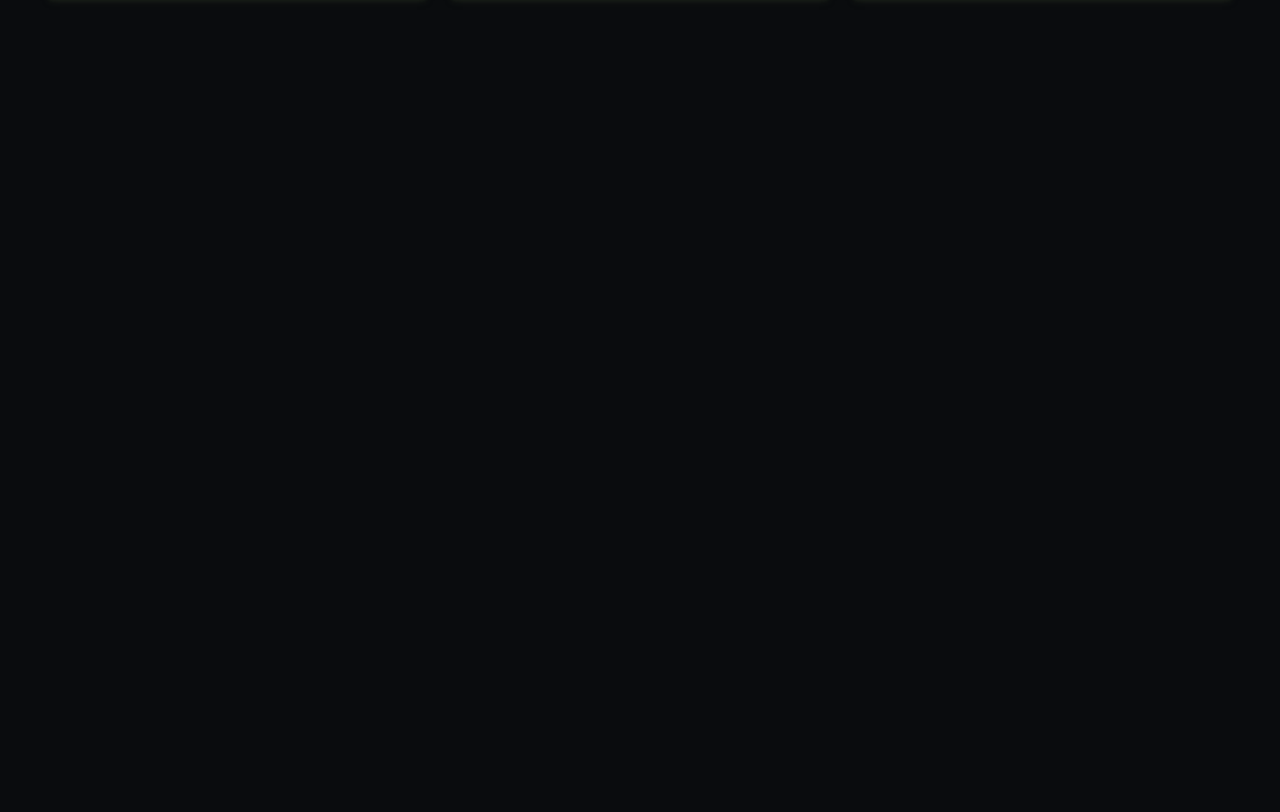
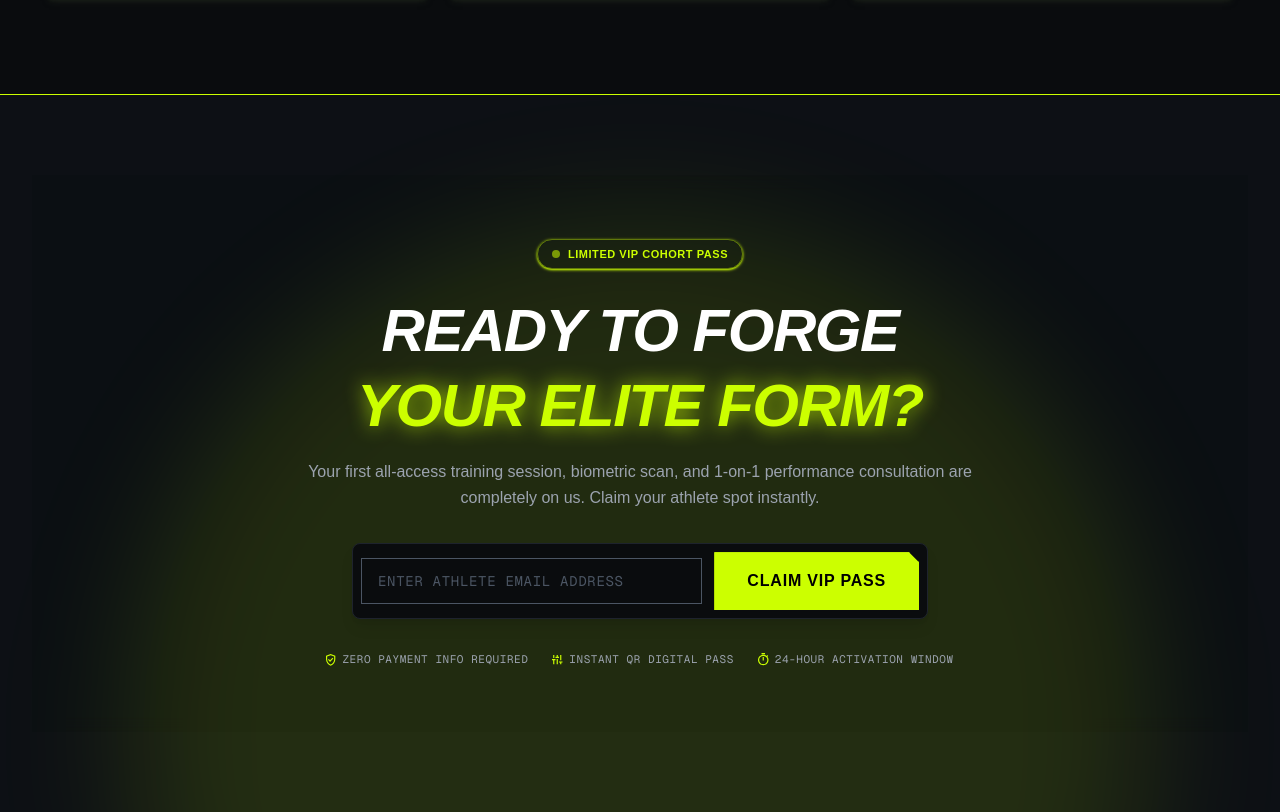
Before and after one commit to Mohamed-Mos-aad/fitzone, a Next.js app: page / in a window 1280 px wide. Shown: the part 5026-5838 px from the top of the page. Before the commit the page ends 5120 px from the top, so only its background shows below. Built offline with nearby package versions, Linux system fonts and the light colour scheme.

Commit message:
CTASection section finished

```diff
--- a/app/page.tsx
+++ b/app/page.tsx
@@ -6,6 +6,7 @@ import Plans from "@/presentation/sections/landing/Plans";
 import Coaches from "@/presentation/sections/landing/Coaches";
 import Timetable from "@/presentation/sections/landing/Timetable";
 import Facilities from "@/presentation/sections/landing/Facilities";
+import CTASection from "@/presentation/sections/landing/CTASection";
 
 
 
@@ -20,6 +21,7 @@ export default function Home() {
         <Coaches />
         <Timetable />
         <Facilities />
+        <CTASection />
       </main>
     </>
   );
--- /dev/null
+++ b/presentation/sections/landing/CTASection.tsx
@@ -0,0 +1,86 @@
+// ** Hooks && Tools
+import Image from 'next/image'
+// ** Assets
+import background from '@/public/images/herobackground.png'
+// ** Components
+import Badge from '@/presentation/components/ui/Badge'
+import Button from '@/presentation/components/ui/Button'
+
+
+
+export default function CTASection() {
+    return (
+        <section className="w-full relative py-20 px-4 sm:px-8 flex items-center justify-center bg-[#0D1015] border-t border-[#CCFF00] text-white overflow-hidden">
+            <Image
+                src={background}
+                alt="background"
+                fill
+                className="object-cover -z-10 opacity-40"
+            />
+
+            <div className="w-full p-8 sm:p-12 md:p-16 flex flex-col items-center text-center relative bg-[#0C0F13]/80 backdrop-blur-sm">
+                <span className="w-[84%] aspect-square bg-[#CCFF00]/12 rounded-full absolute blur-3xl left-1/2 top-full -z-10 -translate-x-1/2 -translate-y-1/2 pointer-events-none"></span>
+                <div className="mb-6">
+                    <Badge
+                        title={
+                            <span className="flex items-center gap-2 text-[11px] font-bold tracking-wider text-[#CCFF00]">
+                                <span className="w-2 h-2 rounded-full bg-[#CCFF00] animate-pulse"></span>
+                                LIMITED VIP COHORT PASS
+                            </span>
+                        }
+                        type="primary"
+                    />
+                </div>
+
+                <h2 className="text-3xl sm:text-5xl md:text-6xl font-bold italic tracking-tight uppercase leading-tight mb-4">
+                    READY TO FORGE <br />
+                    <span className="text-[#CCFF00] drop-shadow-[0_0_10px_rgba(204,255,0,0.75)]">
+                        YOUR ELITE FORM?
+                    </span>
+                </h2>
+
+                <p className="text-sm sm:text-base text-[#9CA3AF] max-w-2xl mx-auto mb-8 leading-relaxed">
+                    Your first all-access training session, biometric scan, and 1-on-1 performance consultation are completely on us. Claim your athlete spot instantly.
+                </p>
+
+                <form
+                    className="w-full max-w-xl flex flex-col sm:flex-row items-center gap-3 bg-[#0A0C0E] p-2 border border-[#1E232D] rounded-lg mb-8 shadow-lg"
+                >
+                    <input
+                        type="email"
+                        placeholder="ENTER ATHLETE EMAIL ADDRESS"
+                        className="w-full bg-transparent px-4 py-3 text-sm text-white placeholder-[#4B5563] border border-[#4B5563] focus:outline-none tracking-wider uppercase font-mono"
+                    />
+                    <div className="w-full sm:w-auto shrink-0">
+                        <Button
+                            title="CLAIM VIP PASS"
+                            type="primary"
+                            className="w-full sm:w-auto font-bold tracking-wider uppercase bg-[#CCFF00] text-black"
+                        />
+                    </div>
+                </form>
+
+                <div className="flex flex-wrap items-center justify-center gap-6 text-[10px] sm:text-[11px] text-[#9CA3AF] font-mono uppercase tracking-wider">
+                    <div className="flex items-center gap-1.5">
+                        <svg width="10" height="12" viewBox="0 0 10 12" fill="none" xmlns="http://www.w3.org/2000/svg">
+                            <path d="M4.05417 7.90417L7.35 4.60833L6.51875 3.77708L4.05417 6.24167L2.82917 5.01667L1.99792 5.84792L4.05417 7.90417ZM4.66667 11.6667C3.31528 11.3264 2.19965 10.551 1.31979 9.34062C0.439931 8.13021 0 6.78611 0 5.30833V1.75L4.66667 0L9.33333 1.75V5.30833C9.33333 6.78611 8.8934 8.13021 8.01354 9.34062C7.13368 10.551 6.01806 11.3264 4.66667 11.6667ZM4.66667 10.4417C5.67778 10.1208 6.51389 9.47917 7.175 8.51667C7.83611 7.55417 8.16667 6.48472 8.16667 5.30833V2.55208L4.66667 1.23958L1.16667 2.55208V5.30833C1.16667 6.48472 1.49722 7.55417 2.15833 8.51667C2.81944 9.47917 3.65556 10.1208 4.66667 10.4417Z" fill="#CCFF00"/>
+                        </svg>
+                        ZERO PAYMENT INFO REQUIRED
+                    </div>
+                    <div className="flex items-center gap-1.5">
+                        <svg width="11" height="10" viewBox="0 0 11 10" fill="none" xmlns="http://www.w3.org/2000/svg">
+                            <path d="M1.16667 9.33333V5.25H0V4.08333H3.5V5.25H2.33333V9.33333H1.16667ZM1.16667 2.91667V0H2.33333V2.91667H1.16667ZM3.5 2.91667V1.75H4.66667V0H5.83333V1.75H7V2.91667H3.5ZM4.66667 9.33333V4.08333H5.83333V9.33333H4.66667ZM8.16667 9.33333V7.58333H7V6.41667H10.5V7.58333H9.33333V9.33333H8.16667ZM8.16667 5.25V0H9.33333V5.25H8.16667Z" fill="#CCFF00"/>
+                        </svg>
+                        INSTANT QR DIGITAL PASS
+                    </div>
+                    <div className="flex items-center gap-1.5">
+                        <svg width="11" height="13" viewBox="0 0 11 13" fill="none" xmlns="http://www.w3.org/2000/svg">
+                            <path d="M3.5 1.16667V0H7V1.16667H3.5ZM4.66667 7.58333H5.83333V4.08333H4.66667V7.58333ZM5.25 12.25C4.53056 12.25 3.85243 12.1115 3.21563 11.8344C2.57882 11.5573 2.02222 11.1806 1.54583 10.7042C1.06944 10.2278 0.692708 9.67118 0.415625 9.03438C0.138542 8.39757 0 7.71944 0 7C0 6.28056 0.138542 5.60243 0.415625 4.96562C0.692708 4.32882 1.06944 3.77222 1.54583 3.29583C2.02222 2.81944 2.57882 2.44271 3.21563 2.16563C3.85243 1.88854 4.53056 1.75 5.25 1.75C5.85278 1.75 6.43125 1.84722 6.98542 2.04167C7.53958 2.23611 8.05972 2.51806 8.54583 2.8875L9.3625 2.07083L10.1792 2.8875L9.3625 3.70417C9.73195 4.19028 10.0139 4.71042 10.2083 5.26458C10.4028 5.81875 10.5 6.39722 10.5 7C10.5 7.71944 10.3615 8.39757 10.0844 9.03438C9.80729 9.67118 9.43056 10.2278 8.95417 10.7042C8.47778 11.1806 7.92118 11.5573 7.28438 11.8344C6.64757 12.1115 5.96944 12.25 5.25 12.25ZM5.25 11.0833C6.37778 11.0833 7.34028 10.6847 8.1375 9.8875C8.93472 9.09028 9.33333 8.12778 9.33333 7C9.33333 5.87222 8.93472 4.90972 8.1375 4.1125C7.34028 3.31528 6.37778 2.91667 5.25 2.91667C4.12222 2.91667 3.15972 3.31528 2.3625 4.1125C1.56528 4.90972 1.16667 5.87222 1.16667 7C1.16667 8.12778 1.56528 9.09028 2.3625 9.8875C3.15972 10.6847 4.12222 11.0833 5.25 11.0833Z" fill="#CCFF00"/>
+                        </svg>
+                        24-HOUR ACTIVATION WINDOW
+                    </div>
+                </div>
+            </div>
+        </section>
+    )
+}
```
